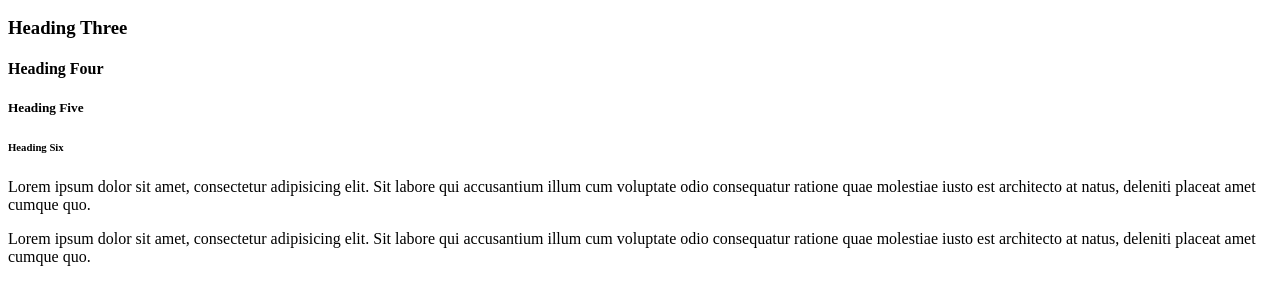
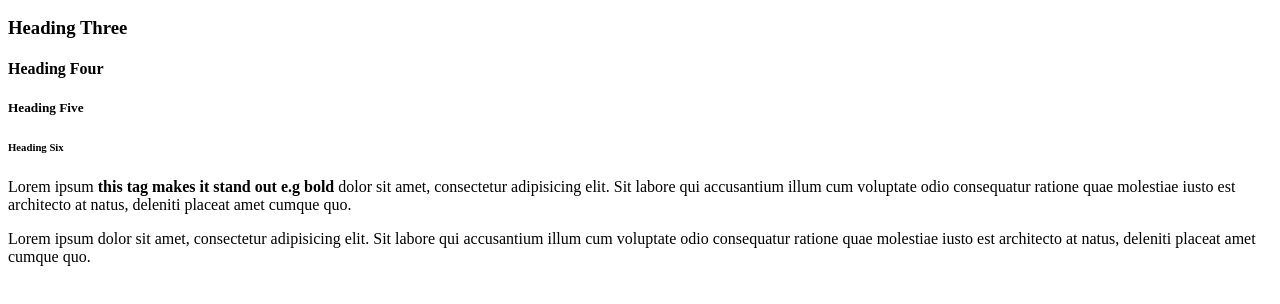
Before and after one commit to KyeTravis/first-github-project, a plain HTML site: page week 1 HTML.html in a window 1280 px wide. Shown: the part 110-414 px from the top of the page. Drawn offline with Linux system fonts and the light colour scheme.

Commit message:
learning to make strong/ bold words in my code

```diff
--- a/week 1 HTML.html
+++ b/week 1 HTML.html
@@ -14,7 +14,7 @@
 
      <!-- Paragraph -->
      <p>
-         Lorem ipsum dolor sit amet, consectetur adipisicing elit. Sit labore qui accusantium illum cum voluptate odio consequatur ratione quae molestiae iusto est architecto at natus, deleniti placeat amet cumque quo.
+         Lorem ipsum <strong> this tag makes it stand out e.g bold</strong> dolor sit amet, consectetur adipisicing elit. Sit labore qui accusantium illum cum voluptate odio consequatur ratione quae molestiae iusto est architecto at natus, deleniti placeat amet cumque quo.
      </p>
      Lorem ipsum dolor sit amet, consectetur adipisicing elit. Sit labore qui accusantium illum cum voluptate odio consequatur ratione quae molestiae iusto est architecto at natus, deleniti placeat amet cumque quo.
      <p/>
```
Also changed, not shown: index.html (+1 -1 lines).
